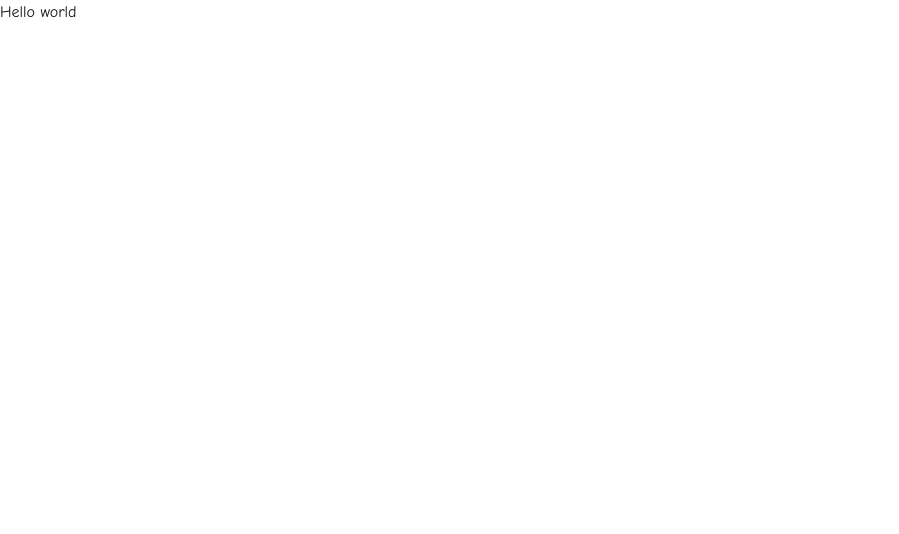
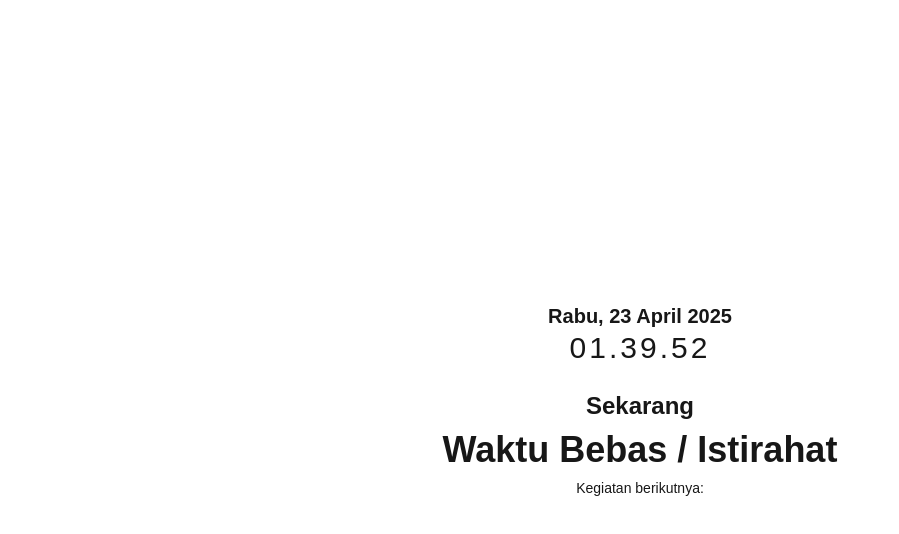
Before and after one commit to faiz832/Alpha-Mode, a Next.js app: page / in a window 1280 px wide. Shown: the top 534 px of the page, without its empty margins (0-899 px from the left). Built offline with nearby package versions, Linux system fonts and the light colour scheme.

Commit message:
add display home page

```diff
--- a/src/app/page.tsx
+++ b/src/app/page.tsx
@@ -1,7 +1,12 @@
+import CurrentActivity from "./components/CurrentActivity";
+import CurrentTime from "./components/CurrentTime";
+
 export default function Home() {
   return (
-    <>
-      <h1 className="font-[family-name:var(--font-comic-neue)]">Hello world</h1>
-    </>
+    <main className="min-h-screen flex flex-col items-center justify-center p-4">
+      <CurrentTime />
+      <CurrentActivity />
+      {/* Tombol Modal + Tema nanti di sini */}
+    </main>
   );
 }
```
